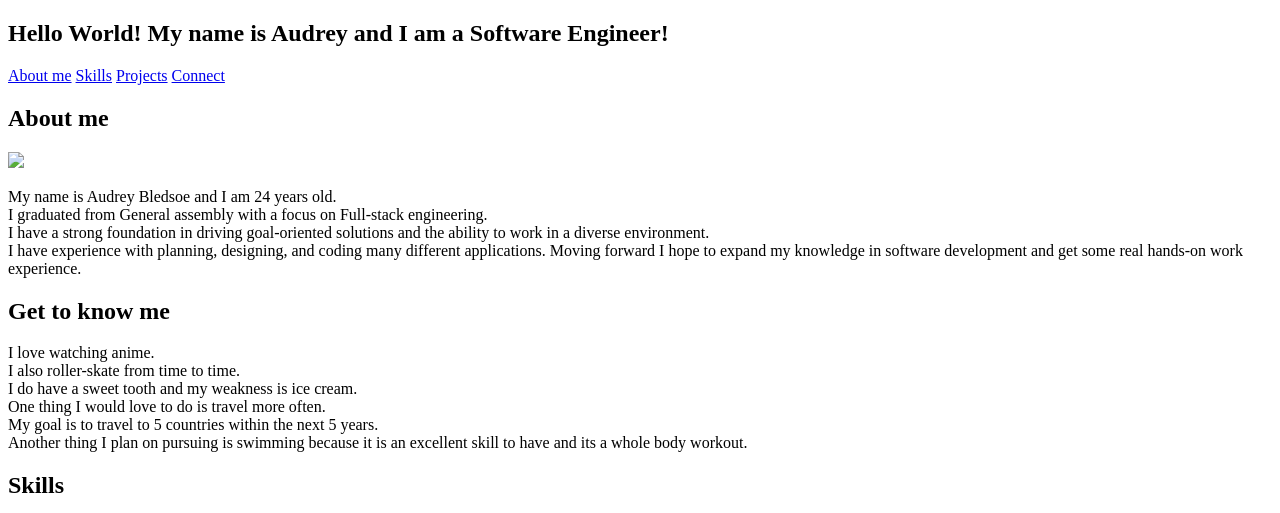
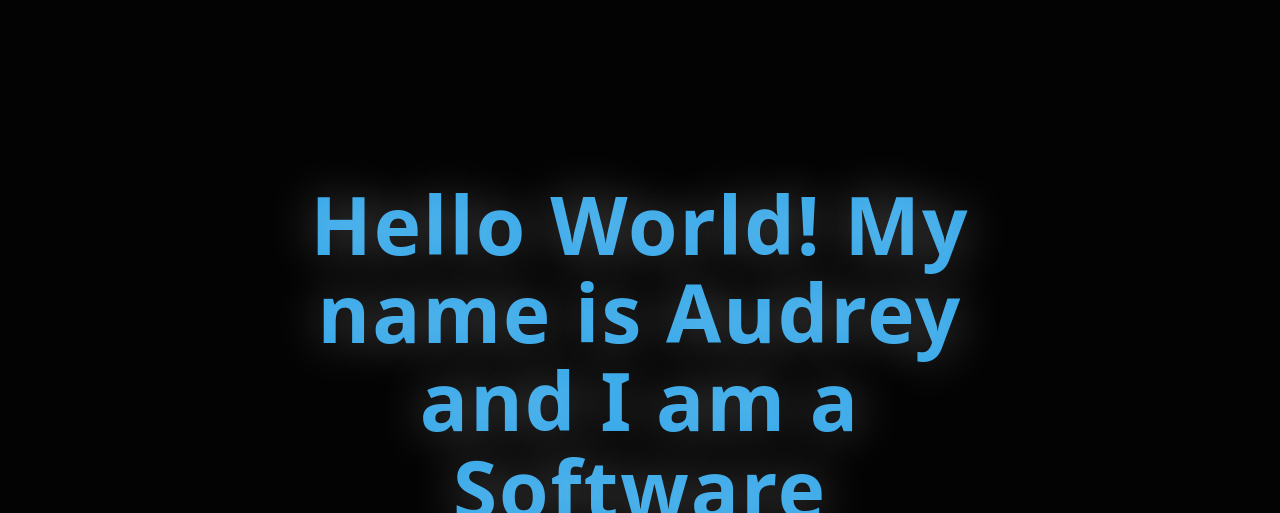
Before and after one commit to abled007/abled007.github.io, a plain HTML site: page index.html in a window 1280 px wide. Shown: the top 513 px of the page. Drawn offline with nearby package versions, Linux system fonts and the light colour scheme.

Commit message:
initial commit

```diff
--- /dev/null
+++ b/app.js
@@ -0,0 +1,62 @@
+class StickyNavigation {
+
+    constructor() {
+      this.currentId = null;
+      this.currentTab = null;
+      this.tabContainerHeight = 70;
+      let self = this;
+      $('.tab').click(function() {
+        self.onTabClick(event, $(this));
+      });
+      $(window).scroll(() => { this.onScroll(); });
+      $(window).resize(() => { this.onResize(); });
+    }
+
+    onTabClick(event, element) {
+      event.preventDefault();
+      let scrollTop = $(element.attr('href')).offset().top - this.tabContainerHeight + 1;
+      $('html, body').animate({ scrollTop: scrollTop }, 600);
+    }
+
+    onScroll() {
+      this.checkTabContainerPosition();
+      this.findCurrentTabSelector();
+    }
+
+    onResize() {
+      if(this.currentId) {
+        this.setSliderCss();
+      }
+    }
+
+    checkTabContainerPosition() {
+      let offset = $('.container').offset().top + $('.container').height() - this.tabContainerHeight;
+      if($(window).scrollTop() > offset) {
+        $('.sticky').addClass('sticky--top');
+      }
+      else {
+        $('.sticky').removeClass('sticky--top');
+      }
+    }
+
+    findCurrentTabSelector(element) {
+      let newCurrentId;
+      let newCurrentTab;
+      let self = this;
+      $('.container').each(function() {
+        let id = $(this).attr('href');
+        let offsetTop = $(id).offset() - self.tabContainerHeight;
+        let offsetBottom = $(id).offset() + $(id).height() - self.tabContainerHeight;
+        if($(window).scrollTop() > offsetTop && $(window).scrollTop() < offsetBottom) {
+          newCurrentId = id;
+          newCurrentTab = $(this);
+        }
+      });
+      if(this.currentId != newCurrentId || this.currentId === null) {
+        this.currentId = newCurrentId;
+        this.currentTab = newCurrentTab;
+      }
+    }
+  }
+
+  new StickyNavigation();
--- a/index.html
+++ b/index.html
@@ -4,10 +4,10 @@
     <meta charset="UTF-8">
     <meta http-equiv="X-UA-Compatible" content="IE=edge">
     <meta name="viewport" content="width=device-width, initial-scale=1.0">
-    <link rel="stylesheet" href="css/style.css">
+    <link rel="stylesheet" href="style.css">
     <script src="https://kit.fontawesome.com/2adee95686.js" crossorigin="anonymous"></script>
     <script src="https://ajax.googleapis.com/ajax/libs/jquery/3.6.0/jquery.min.js"></script>
-    <script src="js/app.js" defer></script>
+    <script src="app.js" defer></script>
     <title>Portfolio</title>
 </head>
 <body>
@@ -32,7 +32,7 @@
         <div class="about" id="tab-about-me">
             <h1 class="split left">About me</h1>
             <div class="split right">
-                <img src="public/IMG_0010.jpeg" width="200" height="auto">
+                <img src="IMG_0010.jpeg" width="200" height="auto">
                 <p>
                     My name is Audrey Bledsoe and I am 24 years old.<br>
                     I graduated from General assembly with a focus on Full-stack engineering.<br>
--- /dev/null
+++ b/style.css
@@ -0,0 +1,285 @@
+@import url('https://fonts.googleapis.com/css2?family=Montserrat:wght@200&display=swap');
+
+html {
+    block-size: 100%;
+    inline-size: 100%;
+    text-align: center;
+}
+
+body {
+    margin: 0;
+}
+
+.first {
+    /* background: hsl(204 100% 5%); */
+    background: rgba(0, 0, 0, 0.99);
+    color: white;
+    min-block-size: 100vh;
+    min-inline-size: 100%;
+    box-sizing: border-box;
+    display: grid;
+    place-content: center;
+    font-family: 'Montserrat', sans-serif;
+    font-size: min(200%, 5vmin);
+    margin: 0;
+}
+
+.cover {
+    background: red;
+    animation: transform 10s infinite;
+    -webkit-background-clip: text;
+    -webkit-text-fill-color: transparent;
+    text-shadow: 0 0 50px rgba(255, 255, 255, 0.35);
+    text-align: center;
+    font-family: system-ui;
+    letter-spacing: 2px;
+}
+
+@keyframes transform {
+    0%   {background-color: #f2454d}
+    20%  {background-color: rgb(255, 255, 0);}
+    40%  {background-color: hsl(120, 96%, 51%);}
+    60%  {background-color: #04d2e9;}
+    80%  {background-color: rgb(234, 0, 234);}
+    100% {background-color: rgb(235, 3, 3);}
+}
+
+.front {
+    font-size: 10vmin;
+    line-height: 1.1;
+    max-inline-size: 15ch;
+    margin: auto;
+}
+
+.container, .tab {
+    display: flex;
+    justify-content: center;
+    align-items: center;
+    flex: 1;
+    color: white;
+    letter-spacing: 0.1rem;
+    transition: all 0.5s ease;
+    font-size: 0.8rem;
+    float: left;
+    text-decoration: none;
+    text-align: center;
+    padding: 20px;
+    margin: 0;
+    bottom: 0;
+}
+
+.tab:hover {
+    color:white;
+    background: rgba(102,177,241,0.8);
+    transition: all 0.5s ease;
+}
+
+.container {
+    display: flex;
+    flex-direction: row;
+    position: absolute;
+    width: 100%;
+    bottom: 0;
+    z-index: 10;
+    padding: 0;
+}
+
+.sticky {
+    display: flex;
+    flex-direction: row;
+    position: absolute;
+    width: 100%;
+    height: 70px;
+    bottom: 0;
+    z-index: 10;
+    color: white;
+    box-shadow: 0 0 20px rgba(0, 0, 0, 0.1);
+    background-color: rgba(0, 0, 0, 0.9);
+}
+
+.sticky--top {
+    position: fixed;
+    top: 0;
+    left: 0;
+    width: 100%;
+    margin: 0;
+}
+
+.about, .skill, .project, .contact {
+    display: flex;
+    flex-direction: column;
+    justify-content: center;
+    align-items: center;
+    height: 100vh;
+    position: relative;
+    background: white;
+    text-align: center;
+    padding: 0 2em;
+}
+
+.about {
+    display: grid;
+    grid-template-columns: 50% 50%;
+    margin-block-end: 0;
+    margin-block-start: 0;
+    margin: 0;
+}
+
+.split {
+    height: 100%;
+    z-index: 1;
+    top: 0;
+    overflow-x: hidden;
+    margin: 0;
+    position: absolute;
+    width: 50%;
+}
+
+.left {
+    left: 0;
+    background-color: black;
+    color: rgb(0, 255, 217);
+    font-family: 'Bebas Neue';
+    font-size: 10vmin;
+    box-sizing: border-box;
+    display: grid;
+    place-content: center;
+}
+
+.right {
+    right: 0;
+    background: radial-gradient(
+        hsl(100 100% 60%),
+        hsl(200 100% 60%)
+    ) fixed;
+    background: conic-gradient(
+        hsl(100 100% 60%),
+        hsl(200 100% 60%),
+        hsl(100 100% 60%)
+    ) fixed;
+    font-family: 'Montserrat', sans-serif;
+}
+
+p {
+    font-family: "Dank Mono", ui-monospace, monospace;
+    margin-top: 1ch;
+    line-height: 1.35;
+    max-inline-size: 40ch;
+    margin: auto;
+    margin-bottom: 20%;
+}
+
+.skill {
+    background-color: black;
+    color: white;
+    font-family: 'Bebas Neue';
+    font-size: 250%;
+}
+
+.grid-skill {
+    display: grid;
+    grid-template-columns: repeat(4, 1fr);
+    background: rgb(255,0,251);
+    background: radial-gradient(circle, rgba(255,0,251,1) 0%, rgba(227,0,212,1) 51%, rgba(104,0,255,1) 100%);
+    border: 1px  solid black;
+    max-height: fit-content;
+}
+
+.slide {
+    margin: 0;
+}
+
+.skill-item {
+    border: 10px solid rgba(0, 0, 0, 0.8);
+    padding: 20px;
+    text-align: center;
+}
+
+.project {
+    text-align: center;
+    display: grid;
+    background-color: black;
+    color: white;
+}
+
+.grid-project {
+    display: grid;
+    grid-template-columns: repeat(5, auto);
+    background-color: black;
+    padding: 10px;
+}
+
+a, a:visited {
+    background-color: rgba(255, 255, 255, 0.1);
+    border: 10px solid rgba(0, 0, 0, 0.8);
+    padding: 20px;
+    color: yellowgreen;
+    text-align: center;
+    letter-spacing: 0.1rem;
+    background: linear-gradient(#ffff00 0 0) var(--p, 0) / var(--p, 0) no-repeat;
+    transition: .4s, background-position 0s;
+    text-decoration: none;
+}
+
+.p-grid:hover, a:hover {
+    --p: 100%;
+    color: black;
+}
+
+.pj {
+    font-family: 'Montserrat', sans-serif;
+    letter-spacing: 0.9rem;
+}
+
+.contact {
+    display: grid;
+    grid-template-columns: auto auto auto;
+    margin-block-end: 0;
+    margin-block-start: 0;
+    background-color: black;
+    color: white;
+}
+
+.grid-c {
+    display: grid;
+    border: 1px solid rgba(0, 0, 0, 0.8);
+    padding: 80px;
+    grid-template-columns: auto auto auto auto;
+}
+
+.p {
+    display: grid;
+    /* grid-template-columns: 50% 50%; */
+    font-family: 'Bebas Neue';
+    padding: 20px;
+}
+
+img {
+    border-radius: 50px;
+    padding: 30px;
+}
+
+#connect {
+    color: white;
+    background:
+      linear-gradient(
+        to right,
+        rgba(100, 200, 200, 1),
+        rgba(100, 200, 200, 1)
+      ),
+      linear-gradient(
+        to right,
+        rgba(255, 0, 0, 1),
+        rgba(255, 0, 180, 1),
+        rgba(0, 100, 200, 1)
+    );
+    background-size: 100% 3px, 0 3px;
+    background-position: 100% 100%, 0 100%;
+    background-repeat: no-repeat;
+    transition: background-size 400ms;
+  }
+
+  #connect:hover {
+    background-size: 0 3px, 100% 3px;
+    color: white;
+  }
```
Also changed, not shown: IMG_0010.jpeg (added).
